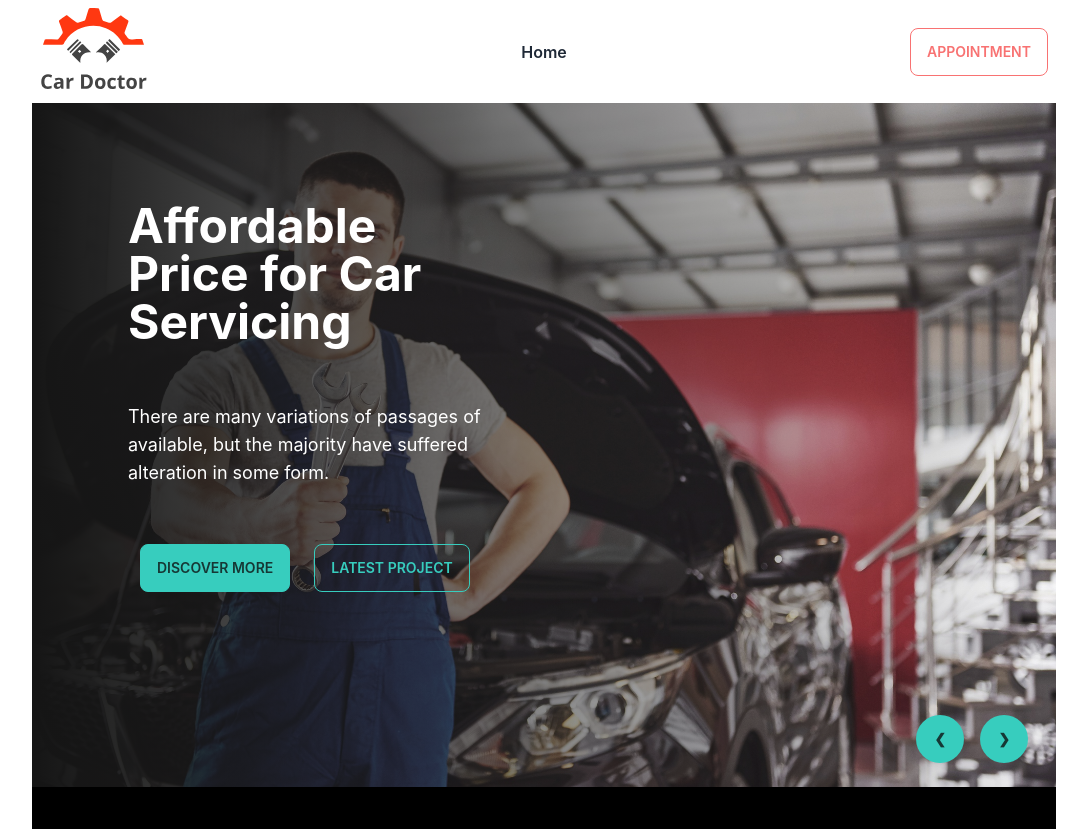
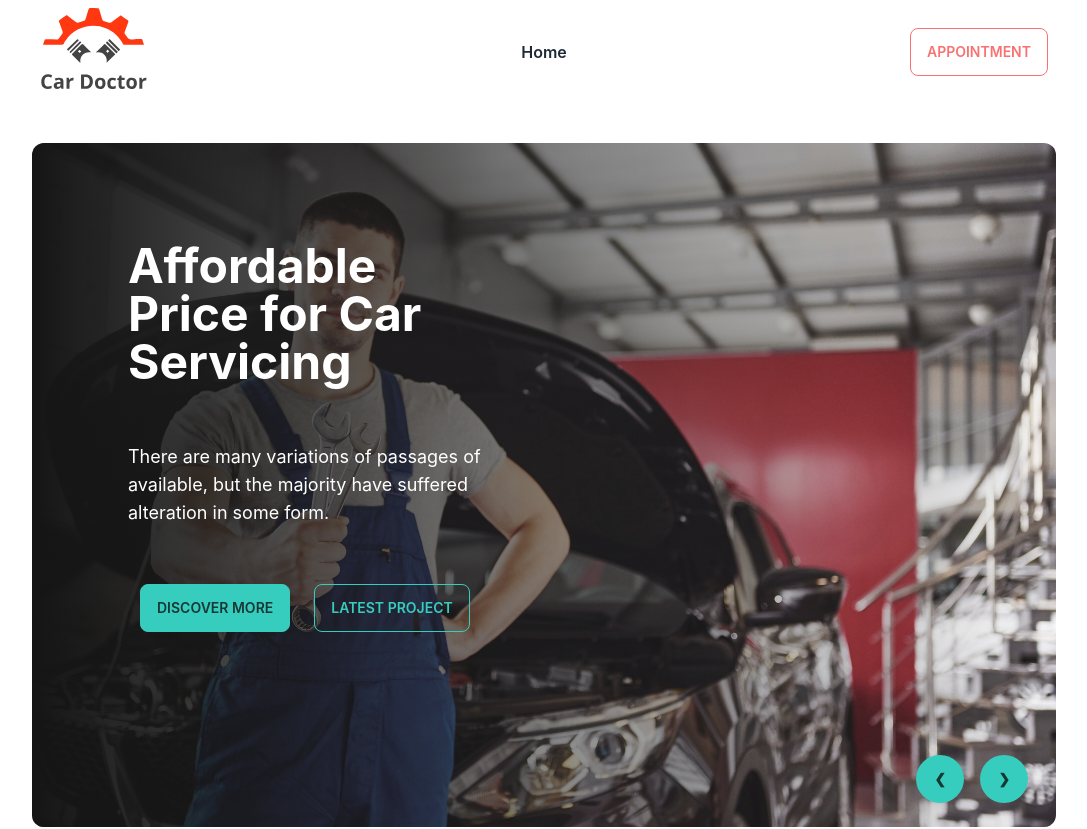
Before and after one commit to Raad05/genius-car-client, a React (Create React App) app: page / in a window 1280 px wide. Shown: the top 829 px of the page, without its empty margins (96-1183 px from the left). Built offline with nearby package versions, Linux system fonts and the light colour scheme.

Commit message:
Banner final

```diff
--- a/public/index.html
+++ b/public/index.html
@@ -1,14 +1,12 @@
 <!DOCTYPE html>
-<html lang="en">
+<html data-theme="light" lang="en">
+
 <head>
   <meta charset="utf-8" />
   <link rel="icon" href="%PUBLIC_URL%/favicon.ico" />
   <meta name="viewport" content="width=device-width, initial-scale=1" />
   <meta name="theme-color" content="#000000" />
-    <meta
-      name="description"
-      content="Web site created using create-react-app"
-    />
+  <meta name="description" content="Web site created using create-react-app" />
   <link rel="apple-touch-icon" href="%PUBLIC_URL%/logo192.png" />
   <!--
       manifest.json provides metadata used when your web app is installed on a
@@ -26,6 +24,7 @@
     -->
   <title>React App</title>
 </head>
+
 <body>
   <noscript>You need to enable JavaScript to run this app.</noscript>
   <div id="root"></div>
@@ -40,4 +39,5 @@
       To create a production bundle, use `npm run build` or `yarn build`.
     -->
 </body>
+
 </html>
--- a/src/Components/Pages/Home/Banner/Banner.js
+++ b/src/Components/Pages/Home/Banner/Banner.js
@@ -1,5 +1,4 @@
 import React from 'react';
-import './Banner.css';
 import bimg1 from '../../../../assets/images/banner/1.jpg';
 import bimg2 from '../../../../assets/images/banner/2.jpg';
 import bimg3 from '../../../../assets/images/banner/3.jpg';
@@ -36,7 +35,7 @@ const Banner = () => {
 
     return (
         <div className='banner'>
-            <div className="carousel w-full">
+            <div className="carousel w-full py-10">
                 {
                     bannerItems.map(bannerItem => <BannerItem
                         image={bannerItem.image}
--- a/src/Components/Pages/Home/Banner/Banner.css
+++ b/src/Components/Pages/Home/BannerItem/BannerItem.css
@@ -10,6 +10,7 @@
     top: 0;
     width: 100%;
     height: 100%;
+    border-radius: 0.75rem;
     display: inline-block;
     background: linear-gradient(to right, #151515 0%, rgba(21, 21, 21, 0) 100%);
 }
--- a/src/Components/Pages/Home/BannerItem/BannerItem.js
+++ b/src/Components/Pages/Home/BannerItem/BannerItem.js
@@ -1,10 +1,11 @@
 import React from 'react';
+import './BannerItem.css';
 
 const BannerItem = ({ image, id, left, right }) => {
     return (
         <div id={`slide${id}`} className="carousel-item relative w-full">
             <div className='img-gradient'>
-                <img alt="Banner-img" src={image} className="w-full" />
+                <img alt="Banner-img" src={image} className="w-full rounded-xl" />
             </div>
             <div className="absolute flex justify-end transform -translate-y-1/2 right-5 bottom-0">
                 <a href={`#slide${left}`} className="btn btn-circle btn-accent border-none mx-2">❮</a>
```
Lines whose indentation alone changed are shown as unchanged.
